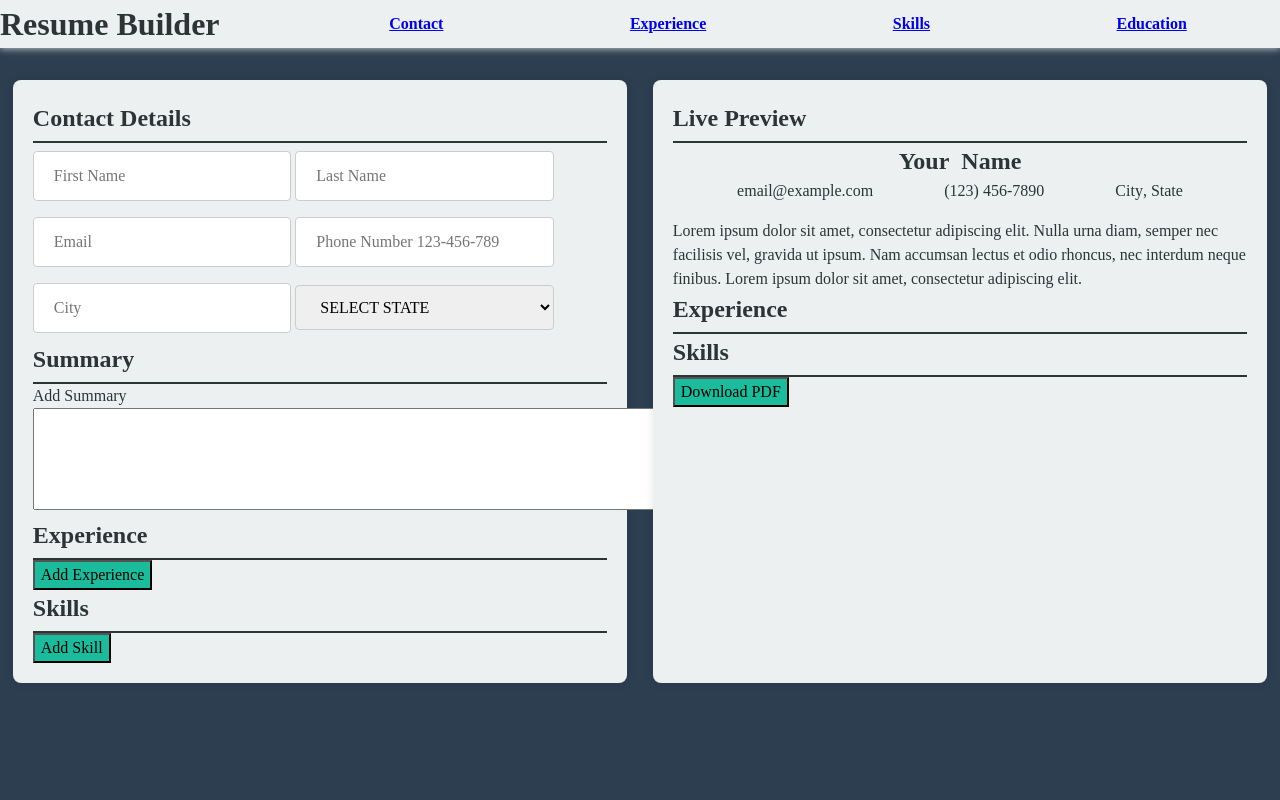
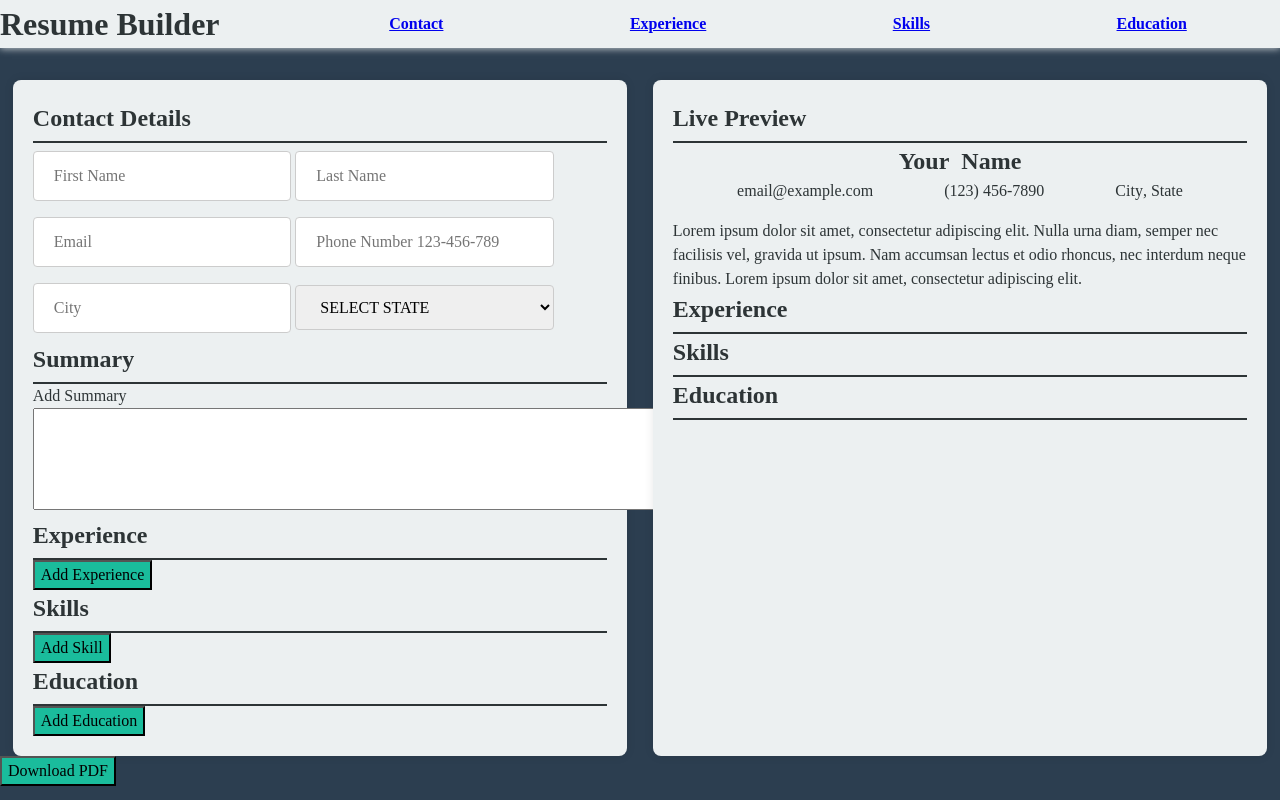
Before and after one commit to shanreed25/Interactive-Resume-Builder, a plain HTML site: page code/index.html in a window 1280 px wide. Drawn offline with Linux system fonts and the light colour scheme.

Commit message:
added education section to HTML file

```diff
--- a/code/index.html
+++ b/code/index.html
@@ -138,6 +138,20 @@
           </button>
         </div>
 
+<!-------------------------------------------------- Education Form ----------------------------------------------------------------------------->
+
+        <div class="resume-form-education">
+          <h2 class="section-headers">Education</h2>
+          <div class = "all-education-inputs-container" id="all-education-inputs-container">
+            <!-- Each Education is added here Dynamically using Javascript -->
+          </div>
+
+
+          <button type="button" id="new-education">
+            Add Education
+          </button>
+        </div>
+
       </form>
     </section>
 
@@ -194,6 +208,17 @@
           </div>
         </div>
       </div>
+
+      <!-------------------------------------------------- Education Preview ----------------------------------------------------------------------------->
+          <div id="all-education-preview-container" class="all-education-preview-container">
+            <h2 class="section-headers">Education</h2>
+              <ul id="all-education-preview-list">
+                    <!-- Each Education Preview is added here Dynamically using Javascript -->
+              </ul>
+
+          </div>
+        </div>
+      </div>
 <!-------------------------------------------------- DownLoad PDF Button ----------------------------------------------------------------------------->
         <button onclick="generatePDF()">Download PDF</button>
       </div>
```
